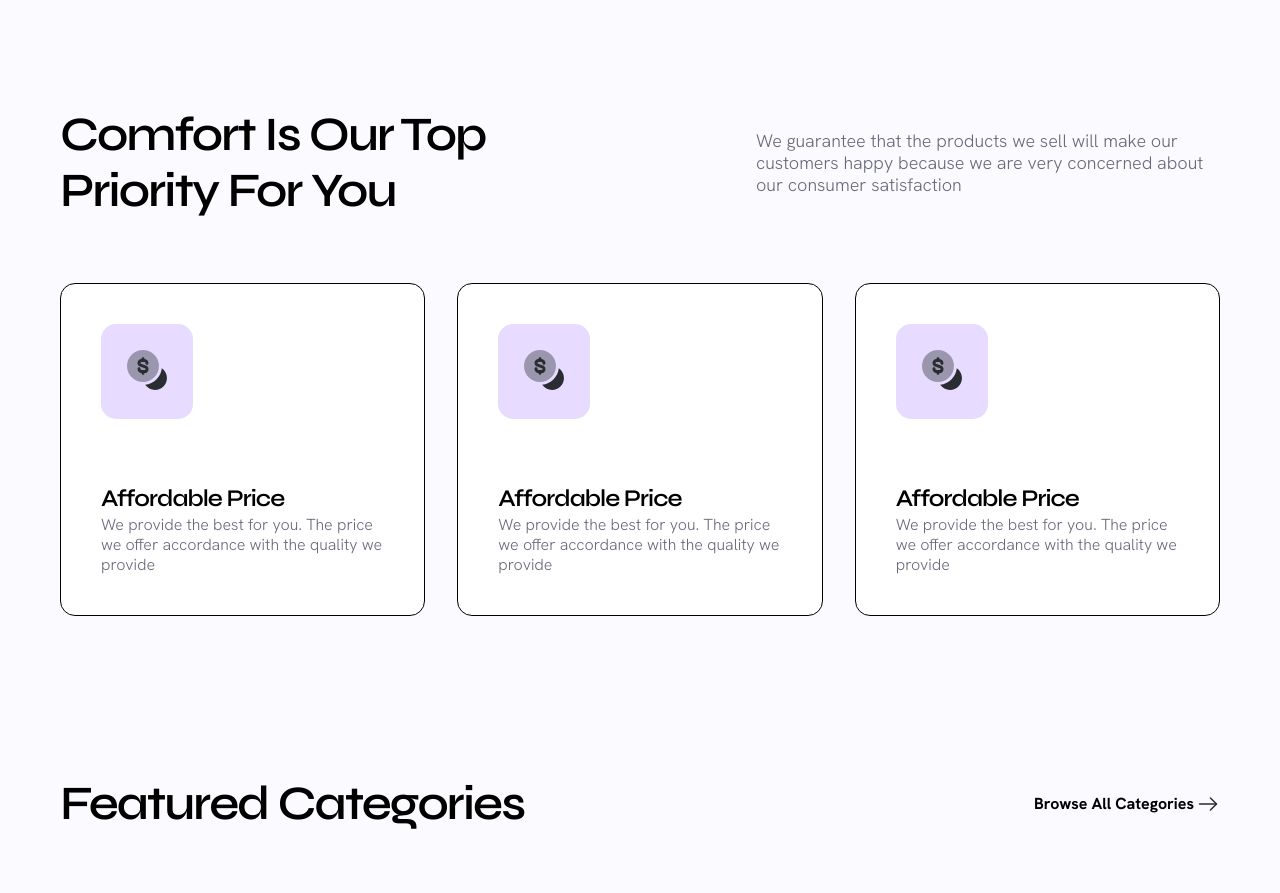
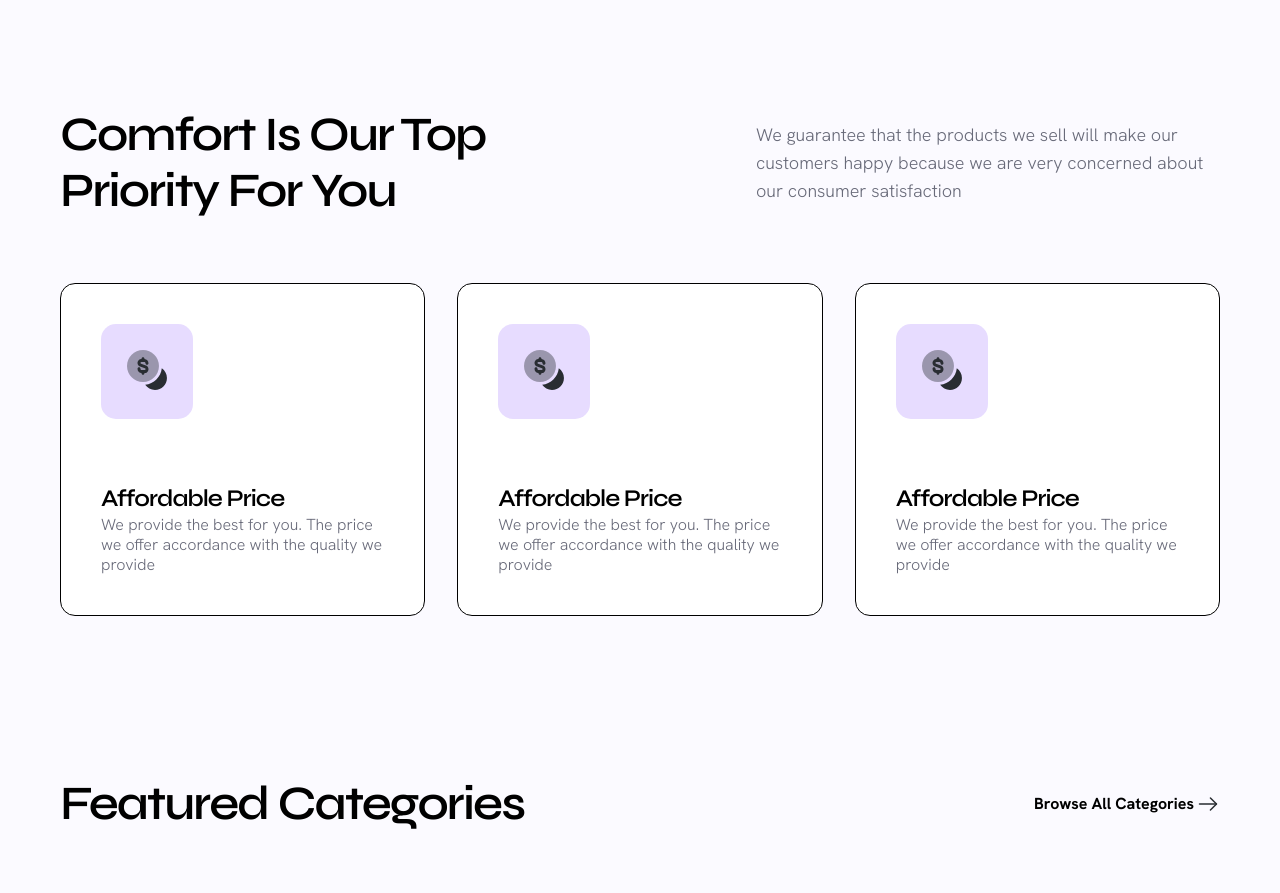
Before and after one commit to justpiple/homezy-plus, a website: page index.html in a window 1280 px wide. Shown: the part 1820-2713 px from the top of the page. Drawn offline with nearby package versions, Linux system fonts and the light colour scheme.

Commit message:
fix: header paragraph line-height

```diff
--- a/index.html
+++ b/index.html
@@ -413,7 +413,8 @@
     <div class="container benefits">
       <div class="section-header">
         <h2 class="heading-section">Comfort Is Our Top Priority For You</h2>
-        <p class="paragraph paragraph-medium">We guarantee that the products we sell will make our customers happy
+        <p class="paragraph paragraph-medium line-height-header">We guarantee that the products we sell will make our
+          customers happy
           because we are very concerned about our consumer satisfaction
         </p>
       </div>
--- a/sass/_utils.scss
+++ b/sass/_utils.scss
@@ -94,6 +94,10 @@
   }
 }
 
+.line-height-header {
+  line-height: 28px;
+}
+
 .container {
   width: 100%;
   max-width: 1240px;
```
Also changed, not shown: css/main.css, 1 other file.
